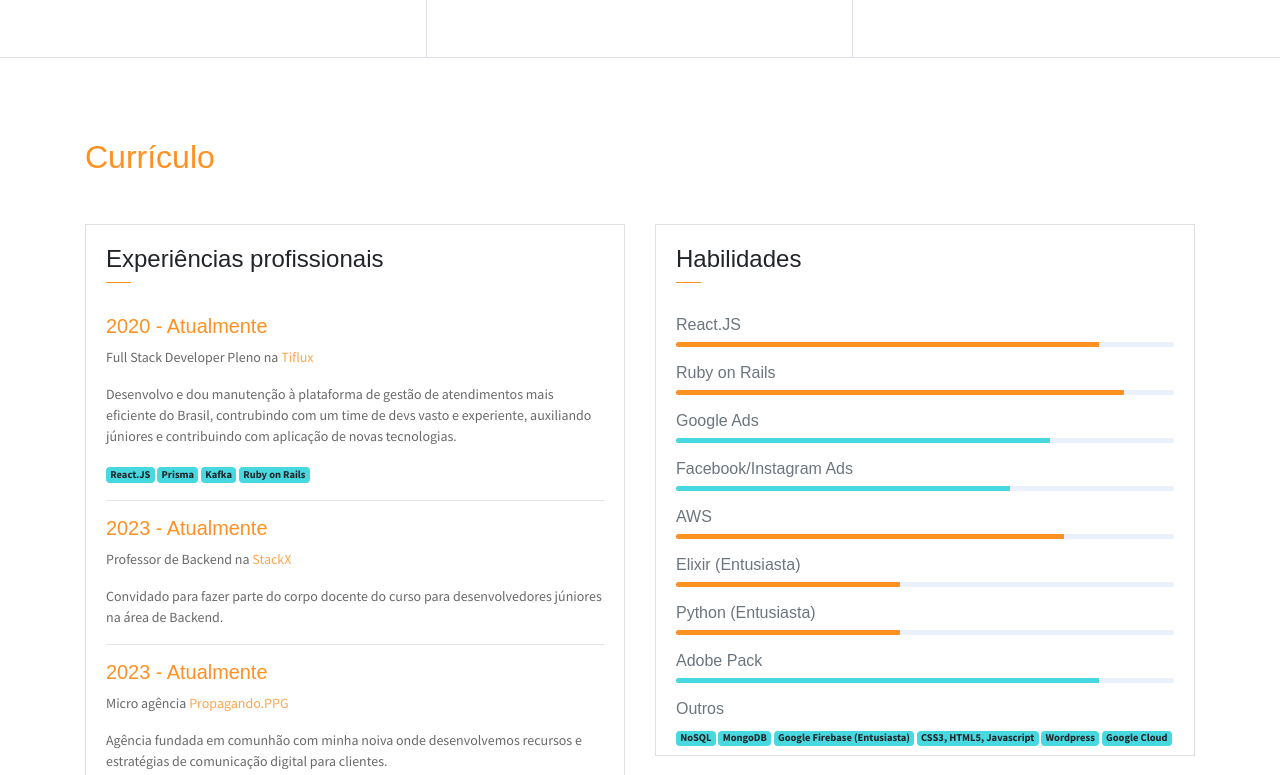
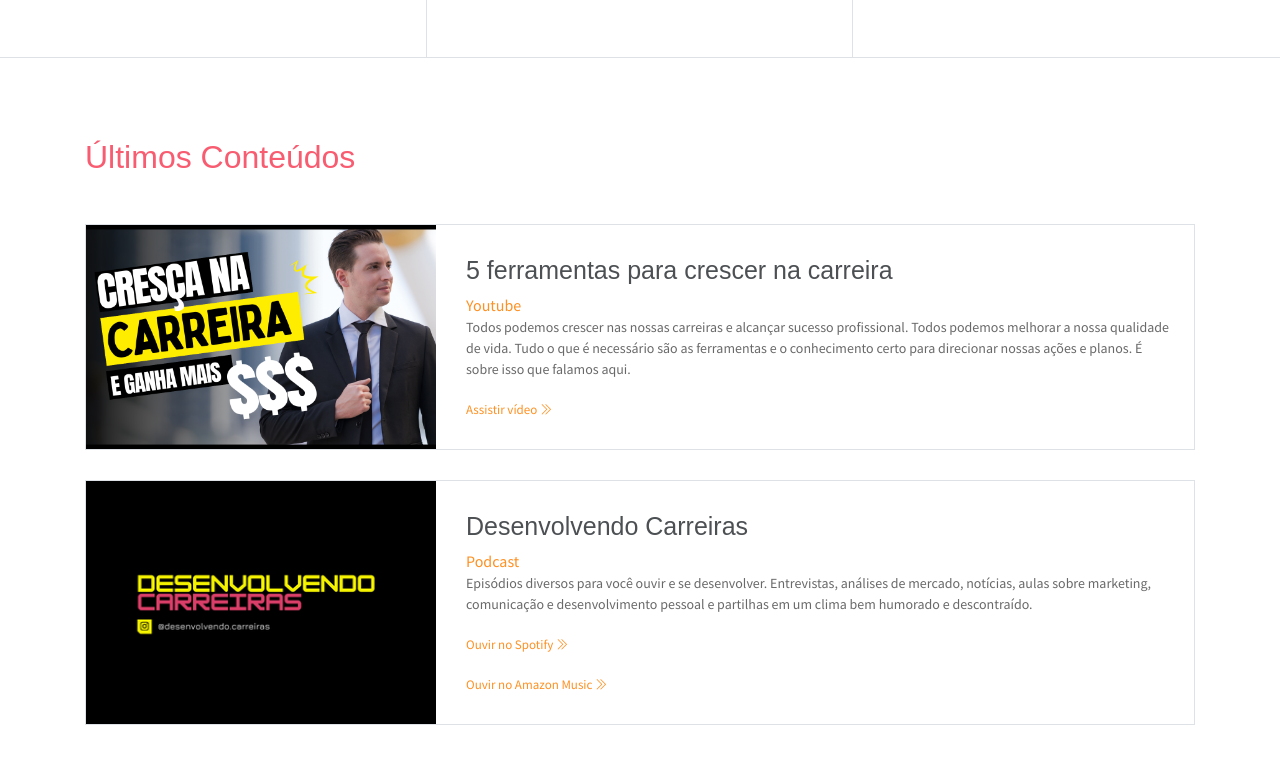
Before and after one commit to GabrielFeMello/Personal, a plain HTML site: page index.html in a window 1280 px wide. Shown: the part 1178-1953 px from the top of the page. Drawn offline with Linux system fonts and the light colour scheme; some packages are replaced by stand-ins of ours.

Commit message:
Updating Locale and Files

```diff
--- a/assets/js/johndoe.js
+++ b/assets/js/johndoe.js
@@ -54,6 +54,8 @@ $(window).on("load", function() {
         }), !1
     });
 });
+
+
 
 
 // google maps
--- a/index.html
+++ b/index.html
@@ -39,7 +39,7 @@
                         <a href="#about" class="nav-link">Sobre</a>
                     </li>
                     <li class="nav-item">
-                        <a href="#resume" class="nav-link">Currículo</a>
+                        <a href="#content" class="nav-link">Conteúdos</a>
                     </li>
                 </ul>
                 <ul class="navbar-nav brand">
@@ -50,6 +50,9 @@
                     </li>
                 </ul>
                 <ul class="navbar-nav ml-auto">
+                    <li class="nav-item">
+                        <a href="#resume" class="nav-link">Currículo</a>
+                    </li>
                     <li class="nav-item">
                         <a href="#portfolio" class="nav-link">Portfolio</a>
                     </li>
@@ -108,6 +111,46 @@
             </div>
         </div>
     </div>
+
+    <section class="section" id="content">
+        <div class="container">
+            <h2 class="mb-5"><span class="text-danger">Últimos Conteúdos</span></h2>
+            <div class="row">
+                <div class="blog-card">
+                    <div class="img-holder">
+                        <img src="assets/imgs/content/carreira.png" alt="Download free bootstrap 4 landing page, free boootstrap 4 templates, Download free bootstrap 4.1 landing page, free boootstrap 4.1.1 templates, meyawo Landing page">
+                    </div>
+                    <div class="content-holder">
+                        <h6 class="title">5 ferramentas para crescer na carreira</h6>
+
+                        <span class="text-primary">Youtube</span>
+
+                        <p>Todos podemos crescer nas nossas carreiras e alcançar sucesso profissional. Todos podemos melhorar a nossa qualidade de vida. Tudo o que é necessário são as ferramentas e o conhecimento certo para direcionar nossas ações e planos. É sobre isso que falamos aqui.</p>
+
+
+                        <a href="https://www.youtube.com/watch?v=vf6GhwMKcfs&t=71s" target="_blank" class="read-more">Assistir vídeo <i class="ti-angle-double-right"></i></a>
+                    </div>
+                </div>
+
+                <div class="blog-card">
+                    <div class="img-holder">
+                        <img src="assets/imgs/content/podcast.png" alt="Download free bootstrap 4 landing page, free boootstrap 4 templates, Download free bootstrap 4.1 landing page, free boootstrap 4.1.1 templates, meyawo Landing page">
+                    </div>
+                    <div class="content-holder">
+                        <h6 class="title">Desenvolvendo Carreiras</h6>
+                        <span class="text-primary">Podcast</span>
+
+                        <p>Episódios diversos para você ouvir e se desenvolver. Entrevistas, análises de mercado, notícias, aulas sobre marketing, comunicação e desenvolvimento pessoal e partilhas em um clima bem humorado e descontraído.</p>
+
+                        <a href="https://open.spotify.com/show/03dJ0EXrX7rb107v6WKeR9" target="_blank" class="read-more">Ouvir no Spotify <i class="ti-angle-double-right"></i></a>
+
+                        <a href="https://music.amazon.com.br/podcasts/83b2ac74-a709-4553-a8dd-3a662ea333ca/desenvolvendo-carreiras---gabriel-mello" target="_blank" class="read-more">Ouvir no Amazon Music <i class="ti-angle-double-right"></i></a>
+                    </div>
+                </div>
+
+            </div>
+        </div>
+    </section>
 
     <!--Resume Section-->
     <section class="section" id="resume">
@@ -329,12 +372,6 @@
                     <a href="#" data-filter=".website">
                         Desenvolvimento Web
                     </a>
-                    <a href="#" data-filter=".branding">
-                        Branding
-                    </a>
-                    <a href="#" data-filter=".web">
-                        Web
-                    </a>
                 </div>
                 <div class="portfolio-container">
                     <div class="col-md-6 col-lg-4 website new">
@@ -391,76 +428,6 @@
     </section>
     <!-- End of portfolio section -->
 
-    <!--
-    <section class="section" id="blog">
-        <div class="container">
-            <h2 class="mb-5">Latest <span class="text-danger">News</span></h2>
-            <div class="row">
-                <div class="blog-card">
-                    <div class="img-holder">
-                        <img src="assets/imgs/blog1.jpg" alt="Download free bootstrap 4 landing page, free boootstrap 4 templates, Download free bootstrap 4.1 landing page, free boootstrap 4.1.1 templates, meyawo Landing page">
-                    </div>
-                    <div class="content-holder">
-                        <h6 class="title">Consectetur adipisicing elit</h6>
-
-                        <p class="post-details">
-                            <a href="#">By: Admin</a>
-                            <a href="#"><i class="ti-heart text-danger"></i> 234</a>
-                            <a href="#"><i class="ti-comment"></i> 123</a>
-                        </p>
-
-                        <p>Lorem ipsum dolor sit amet, consectetur adipisicing elit. Amet nesciunt qui sit velit delectus voluptates, repellat ipsum culpa id deleniti. Rerum debitis facilis accusantium neque numquam mollitia modi quasi distinctio.</p>
-
-                        <p><b>Necessitatibus nihil impedit! Ex nisi eveniet, dolor aliquid consequuntur repudiandae.</b></p>
-                        <p>Magnam in repellat enim harum omnis aperiam! Explicabo illo, commodi, dolor blanditiis cupiditate harum nisi vero accusamus laudantium voluptatibus dolores quae obcaecati.</p>
-
-                        <a href="#" class="read-more">Read more <i class="ti-angle-double-right"></i></a>
-                    </div>
-                </div>
-
-                <div class="blog-card">
-                    <div class="img-holder">
-                        <img src="assets/imgs/blog2.jpg" alt="Download free bootstrap 4 landing page, free boootstrap 4 templates, Download free bootstrap 4.1 landing page, free boootstrap 4.1.1 templates, meyawo Landing page">
-                    </div>
-                    <div class="content-holder">
-                        <h6 class="title">Explicabo illo</h6>
-
-                        <p class="post-details">
-                            <a href="#">By: Admin</a>
-                            <a href="#"><i class="ti-heart text-danger"></i> 456</a>
-                            <a href="#"><i class="ti-comment"></i> 264</a>
-                        </p>
-
-                        <p>Lorem ipsum dolor sit amet, consectetur adipisicing elit. Impedit excepturi laborum enim, vitae ipsam atque eum, ad iusto consequuntur voluptas, esse doloribus. Perferendis porro quisquam vitae exercitationem aliquid, minus eos laborum repudiandae, cumque debitis iusto omnis praesentium? Laborum placeat sit adipisci illum tempore maxime, esse qui quae? Molestias excepturi corporis similique doloribus. Esse vitae earum architecto nulla non dolores illum at perspiciatis quod, et deleniti cupiditate reiciendis harum facere, delectus eum commodi soluta distinctio sit repudiandae possimus sunt. Ipsum, rem.</p>
-
-                        <a href="#" class="read-more">Read more <i class="ti-angle-double-right"></i></a>
-                    </div>
-                </div>
-
-                <div class="blog-card">
-                    <div class="img-holder">
-                        <img src="assets/imgs/blog3.jpg" alt="Download free bootstrap 4 landing page, free boootstrap 4 templates, Download free bootstrap 4.1 landing page, free boootstrap 4.1.1 templates, meyawo Landing page">
-                    </div>
-                    <div class="content-holder">
-                        <h4 class="title">Porro Quisqua</h4>
-
-                        <p class="post-details">
-                            <a href="#">By: Admin</a>
-                            <a href="#"><i class="ti-heart text-danger"></i> 431</a>
-                            <a href="#"><i class="ti-comment"></i> 312</a>
-                        </p>
-
-                        <p> consectetur adipisicing elit. Impedit excepturi laborum enim, vitae ipsam atque eum, ad iusto consequuntur voluptas, esse doloribus. Perferendis porro quisquam vitae exercitationem aliquid, minus eos laborum repudiandae, cumque debitis iusto omnis praesentium? Laborum placeat sit adipisci illum tempore maxime, esse qui quae? Molestias excepturi corporis similique doloribus. Esse vitae earum architecto nulla non dolores illum at perspiciatis quod, et deleniti cupiditate reiciendis harum facere, delectus eum commodi soluta distinctio sit repudiandae possimus sunt. Ipsum, rem.</p>
-
-                        <a href="#" class="read-more">Read more <i class="ti-angle-double-right"></i></a>
-                    </div>
-                </div>
-
-            </div>
-        </div>
-    </section>
-    -->
-
 
     <footer class="footer py-3">
         <div class="container">
```
Also changed, not shown: assets/imgs/content/carreira.png (added), assets/imgs/content/podcast.png (added).
